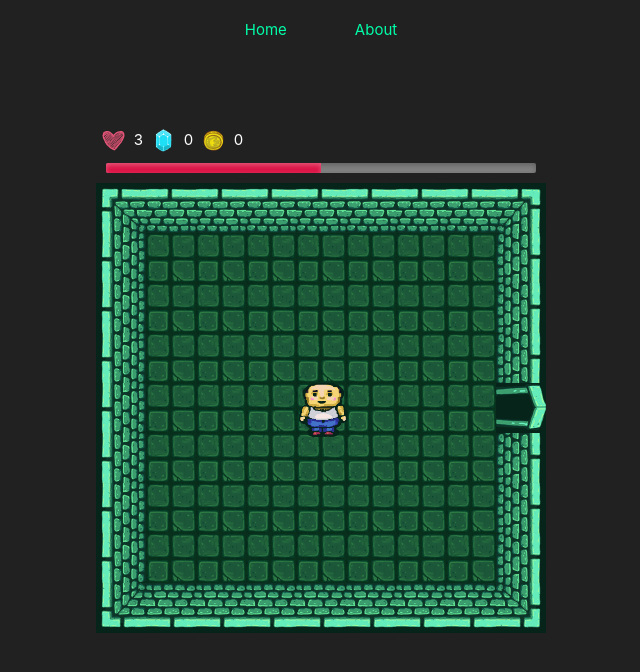
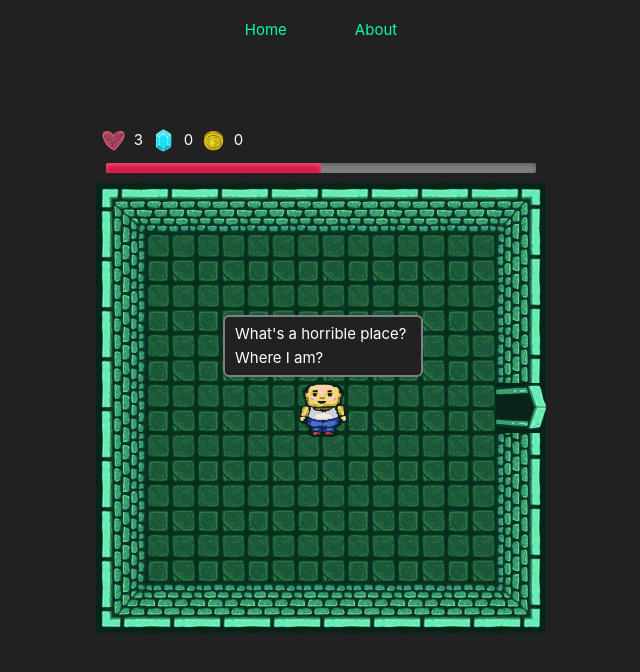
Before and after one commit to Web-ski/dungeons-game-project, a Vue app: page /game in a window 1280 px wide. Shown: the top 672 px of the page, without its empty margins (319-959 px from the left). Built offline with nearby package versions, Linux system fonts and the light colour scheme.

Commit message:
Add dialog for open door

```diff
--- /dev/null
+++ b/src/class/dialogs.class.js
@@ -0,0 +1,10 @@
+export class DialogClass {
+  static chooseDialogText(dialog) {
+    if (typeof dialog === "string") {
+      return dialog;
+    }
+
+    const text = dialog[Math.floor(Math.random() * dialog.length)];
+    return text;
+  }
+}
--- a/src/components/Hero/HeroElem.vue
+++ b/src/components/Hero/HeroElem.vue
@@ -3,6 +3,7 @@ import { mapState, mapActions } from "pinia";
 import { useHeroStore } from "@/stores/hero.js";
 import { useBoardStore } from "@/stores/board.js";
 import { MovementClass } from "@/class/movement.class.js";
+import HeroTooltip from "./HeroTooltip.vue";
 </script>
 
 
@@ -11,11 +12,14 @@ import { MovementClass } from "@/class/movement.class.js";
     v-if="!isBoardSwitching"
     id="hero"
     :style="'left: ' + getHeroPositionX() + '; ' + 'top: ' + getHeroPositionY()"
-  ></div>
+  >
+    <hero-tooltip />
+  </div>
 </template>
 
 <script>
 export default {
+  components: { HeroTooltip },
   methods: {
     ...mapActions(useBoardStore, [
       "setCurrentRoom",
@@ -36,7 +40,6 @@ export default {
       if (crossedEntry?.destination) {
         this.setBoardSwitching(true);
         this.setCurrentRoom(crossedEntry.destination);
-        //dać tu klasę!!!! bo są jeszcze inne możliwości przejścia do innego pomieszczenia
         this.setHeroPosition(
           MovementClass.setHeroLeaveBoard(crossedEntry.position)
         );
--- /dev/null
+++ b/src/components/Hero/HeroTooltip.vue
@@ -0,0 +1,43 @@
+<script setup>
+import { mapState } from "pinia";
+import { useHeroStore } from "@/stores/hero.js";
+import { HERO_DIALOG } from "@/const/dialog-data.const.js";
+import { DialogClass } from "@/class/dialogs.class.js";
+</script>
+
+<template>
+  <div v-if="isHeroDialog" id="dialog">
+    {{ getHeroText() }}
+  </div>
+</template>
+
+<script>
+export default {
+  computed: {
+    ...mapState(useHeroStore, ["isHeroDialog", "heroDialogText"]),
+  },
+  methods: {
+    getHeroText() {
+      return DialogClass.chooseDialogText(HERO_DIALOG[this.heroDialogText]);
+    },
+  },
+};
+</script>
+
+<style scoped>
+#dialog {
+  position: absolute;
+  padding: 5px 10px;
+  bottom: 110%;
+  left: 50%;
+  transform: translateX(-50%);
+  width: max-content;
+  max-width: 200px;
+  color: var(--dungeon-white);
+  border: solid 2px var(--dungeon-gray);
+  background-color: var(--dungeon-dark);
+  border-radius: var(--button-radius);
+  box-shadow: 0 0 5px var(--dungeon-active-dark);
+  transition: 0.2s;
+}
+</style>
--- /dev/null
+++ b/src/const/dialog-data.const.js
@@ -0,0 +1,9 @@
+export const HERO_DIALOG = {
+  initial: "What's a horrible place? Where I am?",
+  closedDoor: ["The door is close!", "There is no entry.", "Ups. Close dooor."],
+  openedDoor: [
+    "Yeah! The door is open!",
+    "Ha ha! I'm smart.",
+    "Good work. The way is open.",
+  ],
+};
--- a/src/stores/board.js
+++ b/src/stores/board.js
@@ -53,7 +53,6 @@ export const useBoardStore = defineStore("board", {
     },
     openDoor(door) {
       console.log(door);
-      // zmianieć door w currentRoom - structures i entries
       const room = ToolsClass.makeProxyToObject(this.currentRoom);
       const doorOpenType = door.type.replace("-closed", "");
       room.entries.map((entry, index) => {
--- a/src/stores/hero.js
+++ b/src/stores/hero.js
@@ -14,9 +14,17 @@ export const useHeroStore = defineStore("hero", {
         diamonds: 0,
         keys: [],
       },
+      isHeroDialog: false,
+      heroDialogText: "initial",
     };
   },
   actions: {
+    setIsHeroDialog(value) {
+      this.isHeroDialog = value;
+    },
+    setHeroDialogText(text) {
+      this.heroDialogText = text;
+    },
     setHeroPosition(newPosition) {
       this.heroPosition = newPosition;
     },
--- a/src/views/GameView.vue
+++ b/src/views/GameView.vue
@@ -5,8 +5,6 @@ import GameboardHeaderView from "../components/GameboardHeader/GameboardHeaderVi
 import GameboardMainView from "../components/GameboardMain/GameboardMainView.vue";
 import { useBoardStore } from "@/stores/board.js";
 import { useHeroStore } from "@/stores/hero.js";
-// import { MovementClass } from "@/class/movement.class.js";
-// import { InteractionClass } from "@/class/interaction.class.js";
 import { COLUMN_LETTERS } from "@/const/board-data.const";
 </script>
 
@@ -30,11 +28,16 @@ export default {
       "getClosedDoorsPostitons",
       "getBoardAvailablePositions",
     ]),
-    ...mapState(useHeroStore, ["heroPosition", "getHeroKeys"]),
+    ...mapState(useHeroStore, ["heroPosition", "getHeroKeys", "isHeroDialog"]),
   },
   methods: {
     ...mapActions(useBoardStore, ["getBoardFromApi", "openDoor"]),
-    ...mapActions(useHeroStore, ["setHeroPosition", "removeHeroKey"]),
+    ...mapActions(useHeroStore, [
+      "setHeroPosition",
+      "removeHeroKey",
+      "setIsHeroDialog",
+      "setHeroDialogText",
+    ]),
     checkHeroMove(destination) {
       if (this.getBoardAvailablePositions.includes(destination)) {
         this.setHeroPosition(destination);
@@ -48,6 +51,8 @@ export default {
             isKey && console.log("Mam klucz!");
             isKey && this.removeHeroKey(closedDoor.key);
             isKey && this.openDoor(closedDoor);
+            isKey && this.setHeroDialogText("openedDoor");
+            isKey && this.setIsHeroDialog(true);
           }
         }
       }
@@ -58,6 +63,7 @@ export default {
       const letterPosition = COLUMN_LETTERS.indexOf(letter);
       const nmbr = parseInt(this.heroPosition.charAt(1));
       let destinatedPosition;
+      this.isHeroDialog && this.setIsHeroDialog(false);
 
       switch (event.key) {
         case "w":
@@ -84,6 +90,7 @@ export default {
   created() {
     this.getBoardFromApi();
     window.addEventListener("keyup", this.moveHero);
+    this.setIsHeroDialog(true);
   },
   beforeUnmount() {
     window.removeEventListener("keyup", this.moveHero);
```
